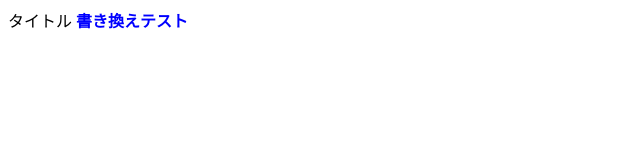
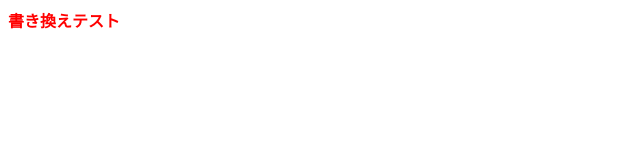
Before and after one commit to yuki0907/2024-04-29-test, a plain HTML site: page index.html in a window 1280 px wide. Shown: the whole page, without its empty margins (0-640 px from the left). Drawn offline with Linux system fonts and the light colour scheme.

Commit message:
Update index.html

```diff
--- a/index.html
+++ b/index.html
@@ -2,9 +2,9 @@
 <html lang="ja">
   <head>
     <meta charset="utf-8">
-    <titel>タイトル</titel>
+    <title>タイトル</title>
   </head>
   <body>
-    <strong style="color: blue">書き換えテスト</strong>
+    <strong style="color: red">書き換えテスト</strong>
   </body>
 </html>
```
